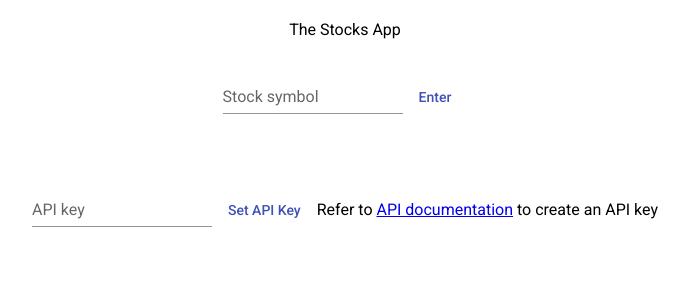
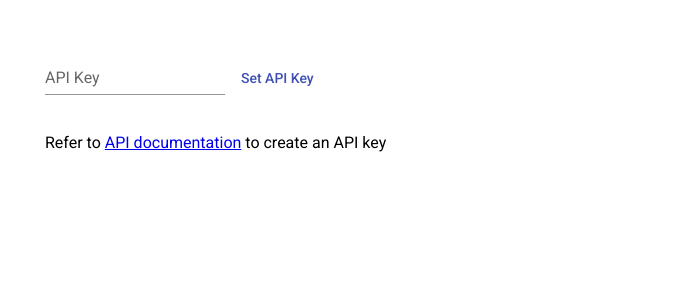
Before and after one commit to kamal2311/stocks, an Angular app: page / in a window 1280 px wide. Shown: the top 300 px of the page, without its empty margins (295-984 px from the left). Built offline with nearby package versions, Linux system fonts and the light colour scheme.

Commit message:
Streamline API key setting

```diff
--- a/src/app/app.component.css
+++ b/src/app/app.component.css
@@ -2,32 +2,18 @@
     display: flex;
     flex-direction: column;
     padding: 20px;
+    margin: auto;
+    width: 600px;
 }
 
-div.title {
-    margin: auto;
+.content {
+    width: 600px;
 }
 
-header {
-    margin: auto;
+.positive {
+    color: green;
 }
 
-.centered {
-    margin: auto;
+.negative {
+    color: red;
 }
-.content {
-    display: flex;
-}
-
-.example-card {
-    max-width: 600px;
-    margin: auto;
-  }
-
-  .positive {
-      color: green;
-  }
-
-  .negative {
-      color: red;
-  }
--- a/src/app/app.component.html
+++ b/src/app/app.component.html
@@ -1,9 +1,21 @@
 <div class="main">
+    <div *ngIf="!apiKey">
+        <p>
+            <mat-form-field appearance="standard">
+                <mat-label>API Key</mat-label>
+                <input #apiKey matInput>
+            </mat-form-field>
+            <button mat-button color="primary" (click)="setApiKey(apiKey.value)">Set API Key</button>
+        </p>
+        <p>Refer to <a href="https://financialmodelingprep.com/developer/docs/">API documentation</a> to create
+            an API key </p>
+    </div>
+    <div class="content" *ngIf="apiKey">
         <div class="title">{{ title}}</div>
         <header>
             <p>
                 <mat-form-field appearance="standard">
-                <mat-label>Stock symbol</mat-label>
+                    <mat-label>Stock Symbol</mat-label>
                     <input #stockName matInput placeholder="AAPL">
                 </mat-form-field>
                 <button mat-button color="primary" (click)="fetchData(stockName.value)">Enter</button>
@@ -34,15 +46,5 @@
                 </p>
             </mat-card-content>
         </mat-card>
-    <div *ngIf="!apiKey" class="centered">
-        <p>
-            <mat-form-field appearance="standard">
-                <mat-label>API key</mat-label>
-                <input #apiKey matInput>
-            </mat-form-field>
-            <button mat-button color="primary" (click)="setApiKey(apiKey.value)">Set API Key</button>
-            <span>Refer to <a href="https://financialmodelingprep.com/developer/docs/">API documentation</a> to create
-                an API key </span>
-        </p>
     </div>
 </div>
--- a/src/app/app.component.ts
+++ b/src/app/app.component.ts
@@ -1,5 +1,5 @@
-import { Component, OnInit } from '@angular/core';
 import { HttpClient } from '@angular/common/http';
+import { Component } from '@angular/core';
 import { MatSnackBar } from '@angular/material/snack-bar';
 
 @Component({
@@ -11,33 +11,55 @@ export class AppComponent {
 
   title = 'The Stocks App';
   company = null;
-  apiKey: any;
+  apiKey: string = null;
 
-  constructor(private http: HttpClient, private snackBar: MatSnackBar){ }
+  constructor(private http: HttpClient, private snackBar: MatSnackBar) {
+    const storedKey = sessionStorage.getItem("stocksApiKey");
+    if (storedKey) {
+      this.apiKey = storedKey;
+    }
+  }
 
-  fetchData(symbol:string): void {
+  fetchData(symbol: string): void {
+    this.fetStocksDataFromAPI(symbol);
+  }
 
-    if (!this.apiKey) {
-        this.snackBar.open("Please create and set an API key","Dismiss");
-    }
+  private fetStocksDataFromAPI(symbol: string) {
 
-    this.http.get(`https://financialmodelingprep.com/api/v3/profile/${symbol}?apikey=${this.apiKey}`)
-      .subscribe( data => {
-          this.company = data[0];
-      },
-        error => {
-          this.snackBar.open("Invalid stock symbol or no data found");
-        }
+    const url = `https://financialmodelingprep.com/api/v3/profile/${symbol}?apikey=${this.apiKey}`;
+    const handleData = (data: Object): void => {
+
+      if (data[0]) {
+        this.company = data[0];
+      }
+      else {
+        this.showSnackBar("No data found");
+      }
+    };
+    const handleErrors: (error: any) => void =
+      error => {
+        this.showSnackBar("There was an error fetching data.");
+      };
+    this.http.get(url)
+      .subscribe(handleData,
+        handleErrors
       );
   }
 
-  setApiKey(key: string){
-    if (key){
+  setApiKey(key: string) {
+
+    sessionStorage.setItem('stocksApiKey', key);
+    if (!this.apiKey) {
       this.apiKey = key;
+      this.showSnackBar("APIKey set!");
     }
-    this.snackBar.open("APIKey set!","Dismiss",
-    {
-      duration: 2000,
-    });
+
+  }
+
+  private showSnackBar(message: string) {
+    this.snackBar.open(message, "Dismiss",
+      {
+        duration: 2000,
+      });
   }
 }
```
Lines whose indentation alone changed are shown as unchanged.
